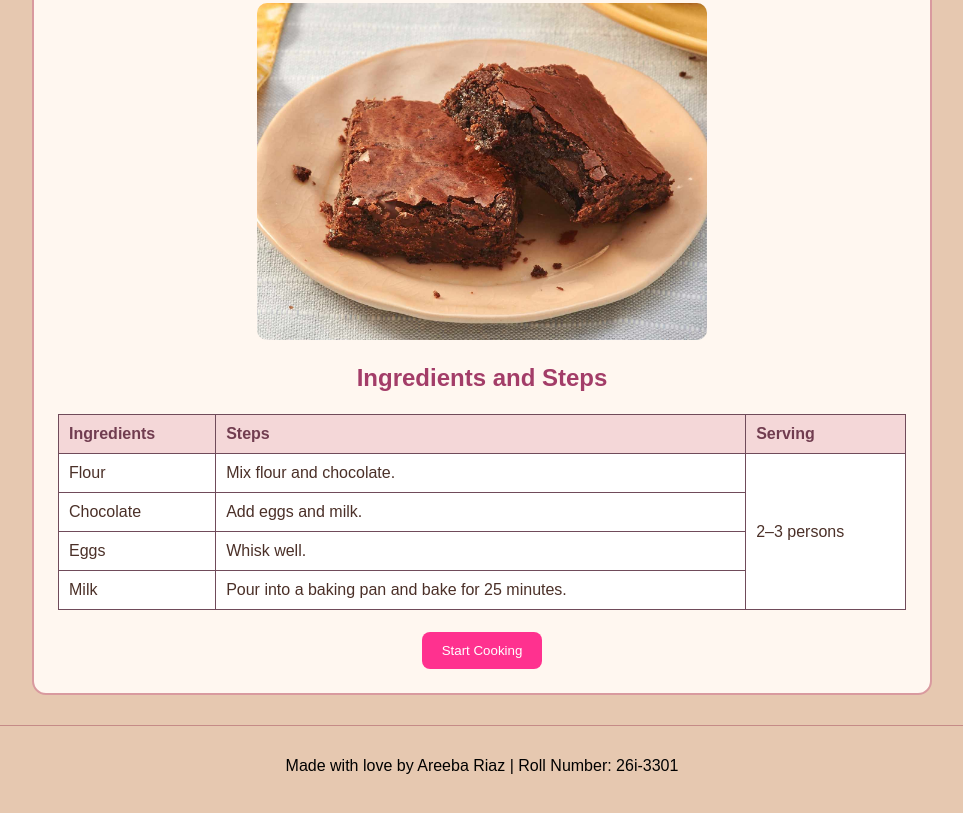
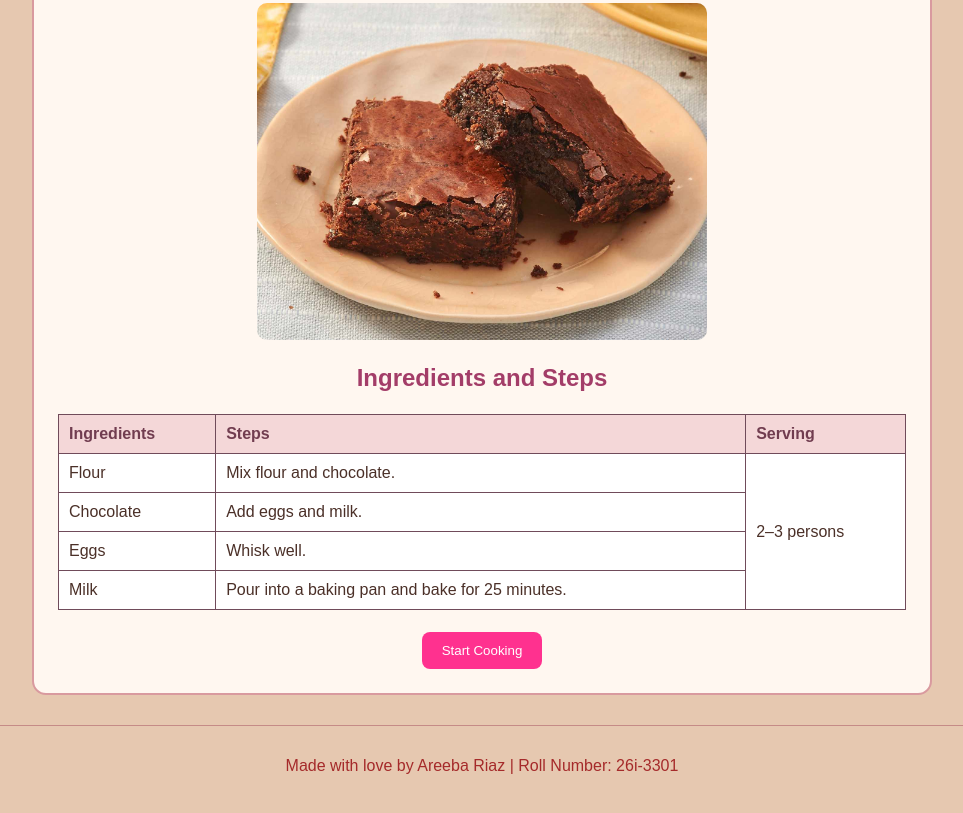
Before and after one commit to areebariaz13-bot/recipe_card, a plain HTML site: page index.html in a window 1280 px wide. Shown: the part 341-1154 px from the top of the page, without its empty margins (158-1121 px from the left). Drawn offline with Linux system fonts and the light colour scheme.

Commit message:
changed colour

```diff
--- a/style.css
+++ b/style.css
@@ -7,3 +7,8 @@ h1 {
 p {
   color: black;
 }
+footer,
+footer p,
+footer a {
+    color: brown
+}
```
